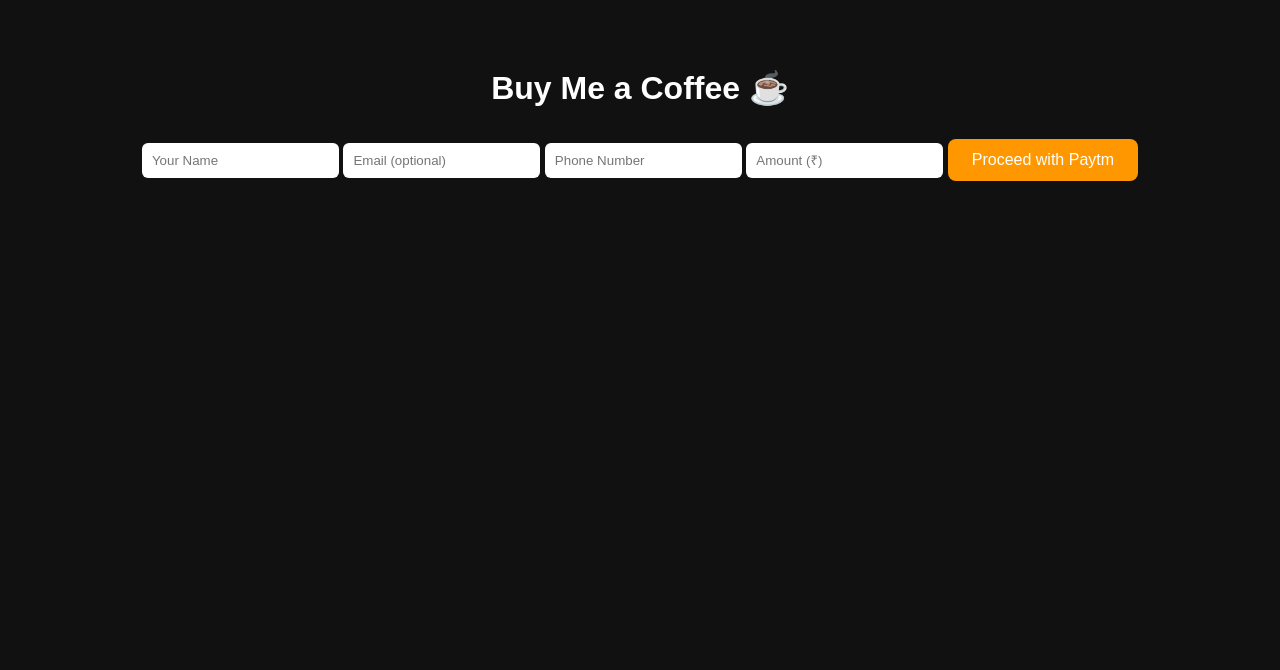
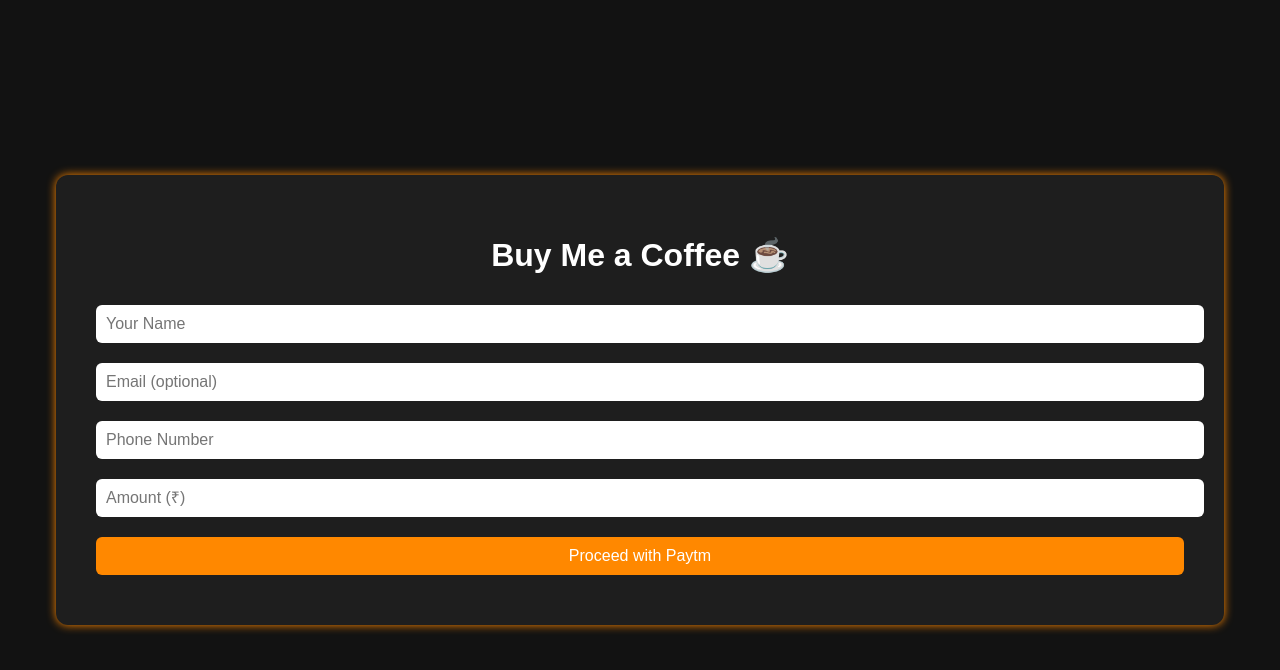
Before and after one commit to ServiceHook/pg-test, a website: page public/index.html in a window 1280 px wide. Drawn offline with Linux system fonts and the light colour scheme.

Commit message:
Update style.css

```diff
--- a/public/style.css
+++ b/public/style.css
@@ -1,42 +1,39 @@
 body {
-  font-family: Arial;
-  background: #111;
+  margin: 0;
+  padding: 0;
+  background: #121212;
+  font-family: "Poppins", sans-serif;
   color: white;
-  text-align: center;
-  padding: 40px;
+  display: flex;
+  align-items: center;
+  justify-content: center;
+  height: 100vh;
 }
 
-.container {
-  background: #222;
-  padding: 20px;
-  border-radius: 10px;
-  display: inline-block;
+.form-container {
+  background: #1e1e1e;
+  padding: 40px;
+  border-radius: 12px;
+  box-shadow: 0 0 10px #ff8800;
+  text-align: center;
+}
+
+input, button {
+  width: 100%;
+  padding: 10px;
+  margin: 10px 0;
+  border-radius: 6px;
+  border: none;
+  font-size: 16px;
 }
 
 button {
-  background: #ff9800;
-  border: none;
-  padding: 12px 24px;
-  border-radius: 8px;
+  background-color: #ff8800;
+  color: white;
   cursor: pointer;
-  font-size: 16px;
-  color: white;
-  margin-top: 10px;
+  transition: 0.3s;
 }
 
-form {
-  display: flex;
-  flex-direction: column;
-  margin-top: 20px;
+button:hover {
+  background-color: #ffaa00;
 }
-
-input {
-  margin: 5px 0;
-  padding: 10px;
-  border-radius: 6px;
-  border: none;
-}
-
-.hidden {
-  display: none;
-}
```
